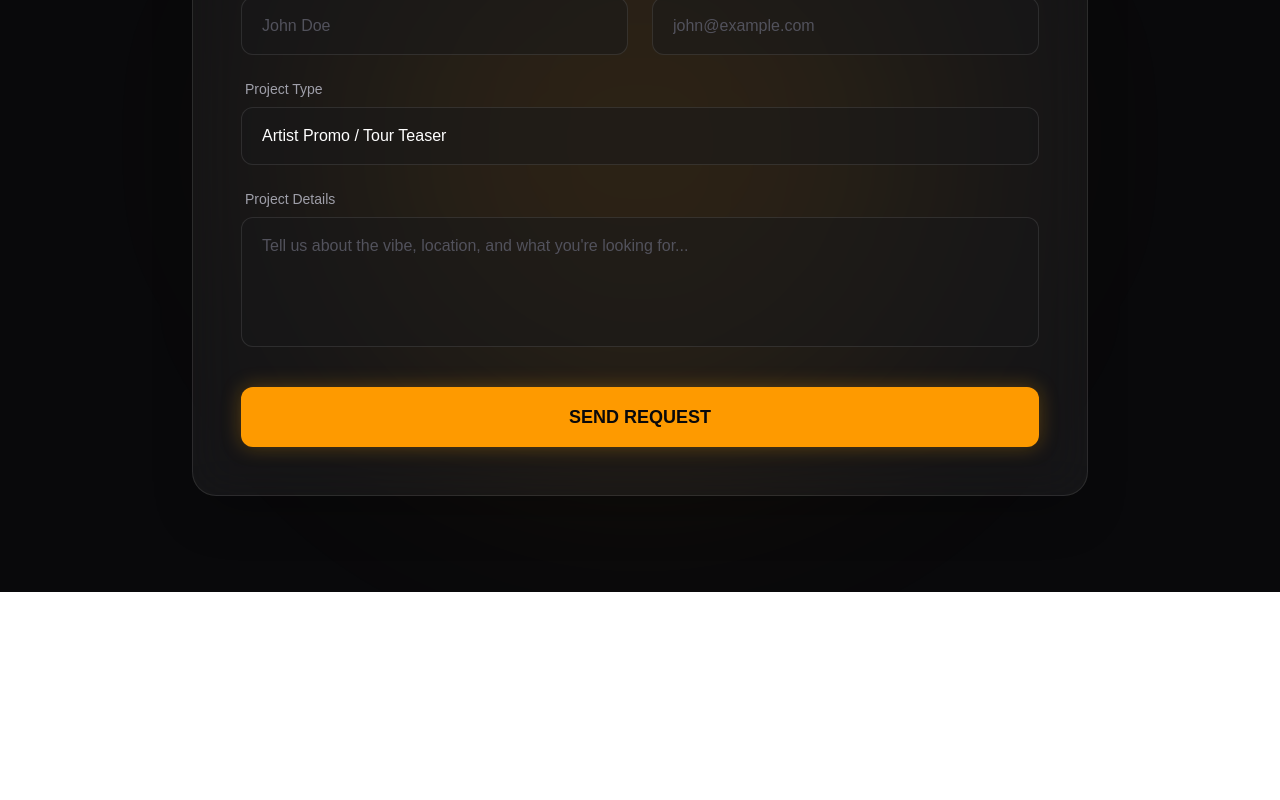
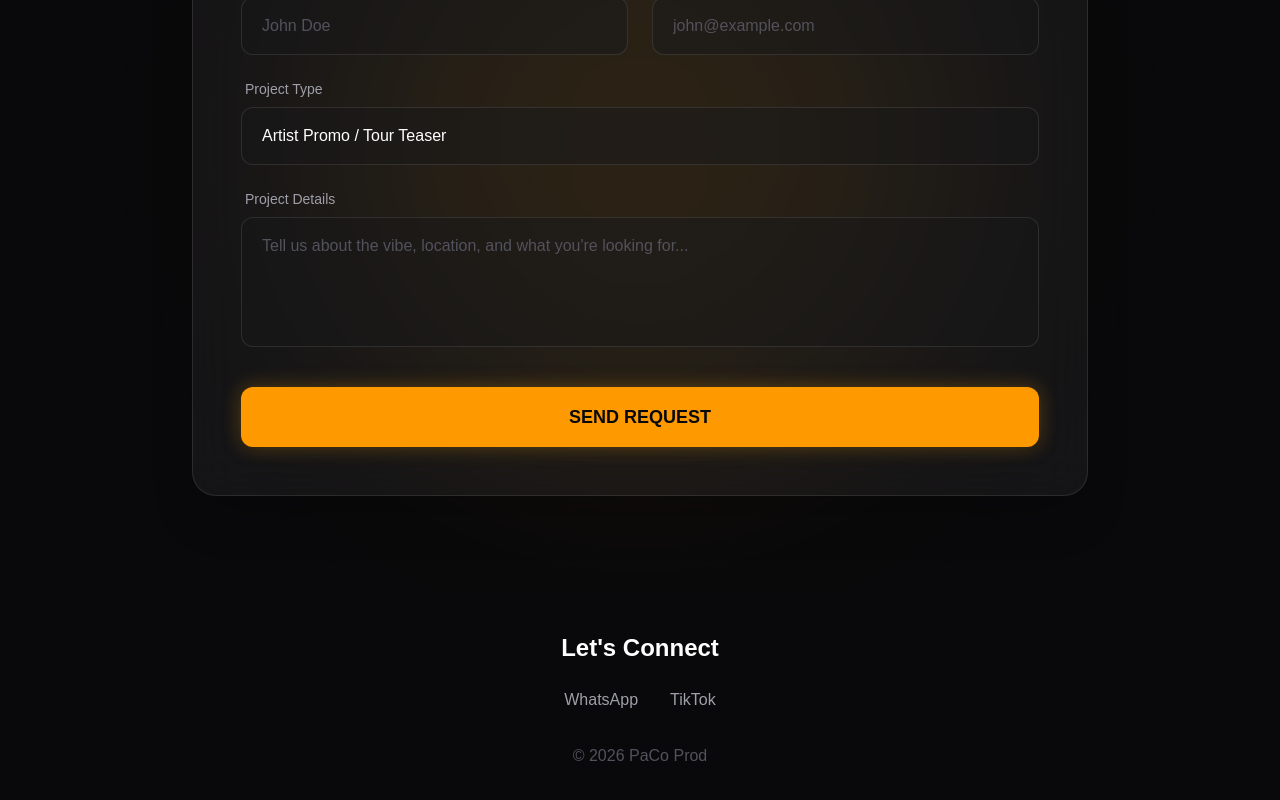
Before and after one commit to Pacooo0000/paco-app, a Next.js app: page / in a window 1280 px wide. Shown: the part 2732-3532 px from the top of the page. Before the commit the page ends 3324 px from the top, so only its background shows below. Built offline with nearby package versions, Linux system fonts and the light colour scheme.

Commit message:
add footer

```diff
--- a/app/page.js
+++ b/app/page.js
@@ -2,7 +2,8 @@
 import HeroSection from './components/HeroSection';
 import ServicesSection from './components/ServicesSection';
 import PortfolioSection from './components/PortfolioSection';
-import ContactSection from './components/ContactSection'; // <-- Import jdid
+import ContactSection from './components/ContactSection';
+import Footer from './components/Footer';
 
 export default function Home() {
   return (
@@ -11,7 +12,8 @@
       <HeroSection />
       <ServicesSection />
       <PortfolioSection />
-      <ContactSection /> {/* <-- Zidneha hone */}
+      <ContactSection />
+      <Footer />
     </main>
   );
 }
```
